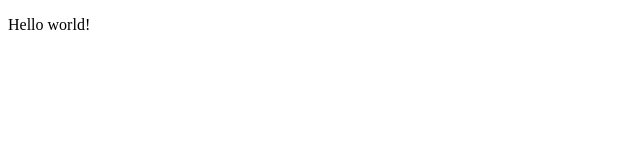
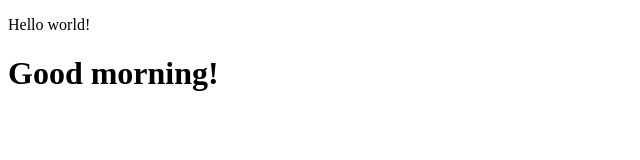
Before and after one commit to Yuliya-Kremko/project, a plain HTML site: page index.html in a window 1280 px wide. Shown: the whole page, without its empty margins (0-640 px from the left). Drawn offline with Linux system fonts and the light colour scheme.

Commit message:
add good

```diff
--- a/index.html
+++ b/index.html
@@ -8,6 +8,8 @@
 </head>
 <body>
     <p>Hello world!</p>
+
+    <h1>Good morning!</h1>
     <script src="js/script.js"></script>
 </body>
 </html>
```
